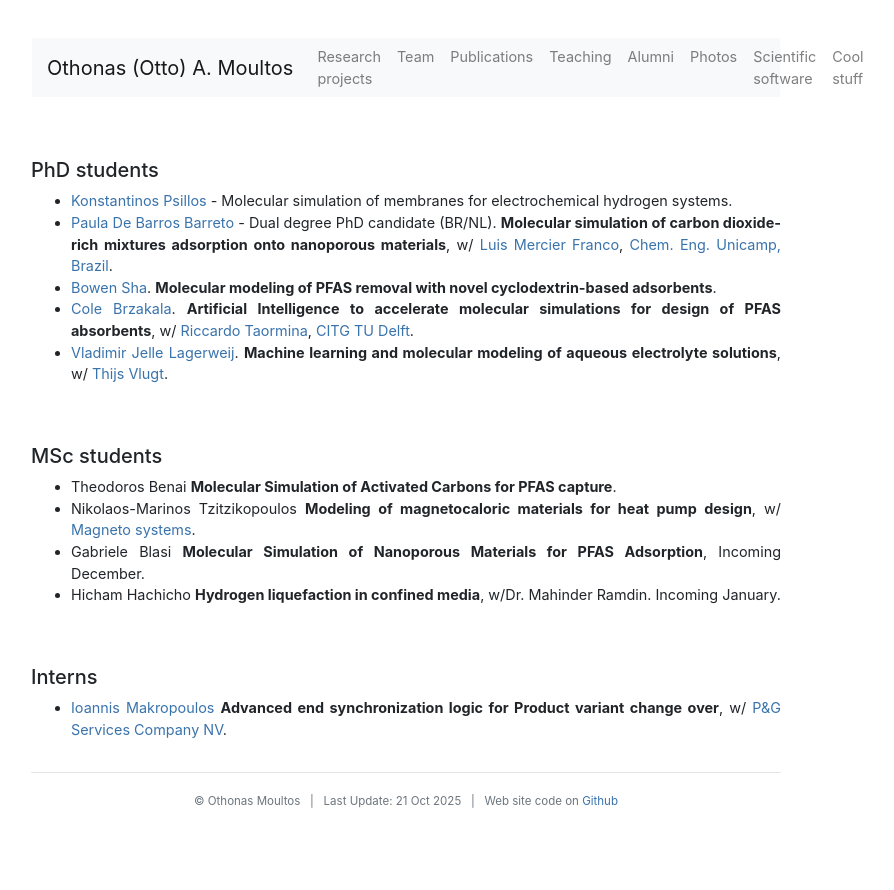
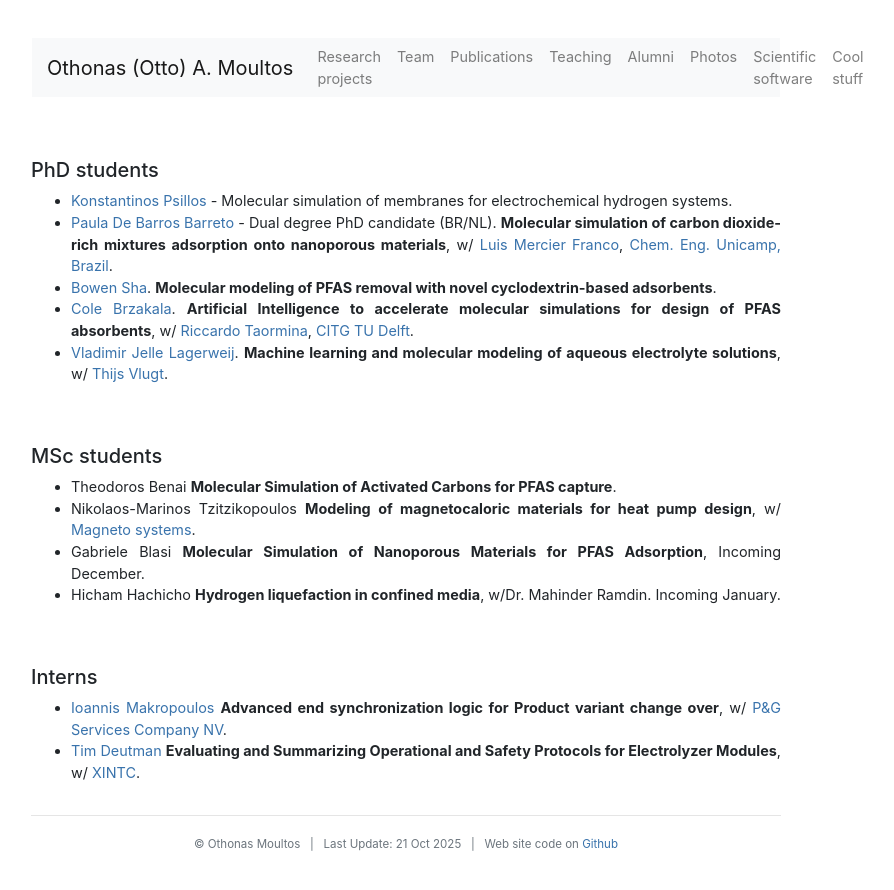
Before and after one commit to omoultosEthTuDelft/web, a Jekyll site: the page built from people/index.md, in a window 1280 px wide. Shown: the top 890 px of the page, without its empty margins (234-1128 px from the left). Built offline with Jekyll 4.4.1, drawn with Linux system fonts in a browser that asks for light colours; nearby versions of some CDN libraries.

Commit message:
newIntern

```diff
--- a/people/index.md
+++ b/people/index.md
@@ -41,6 +41,7 @@ title: "People"
 <section markdown="1">
 
 - [Ioannis Makropoulos]() <strong>Advanced end synchronization logic for Product variant change over</strong>, w/ [P&G Services Company NV](https://us.pg.com).
+- [Tim Deutman]() <strong>Evaluating and Summarizing Operational and Safety Protocols for Electrolyzer Modules</strong>, w/ [XINTC](https://xintc.global).
 
 </section>
 
```
